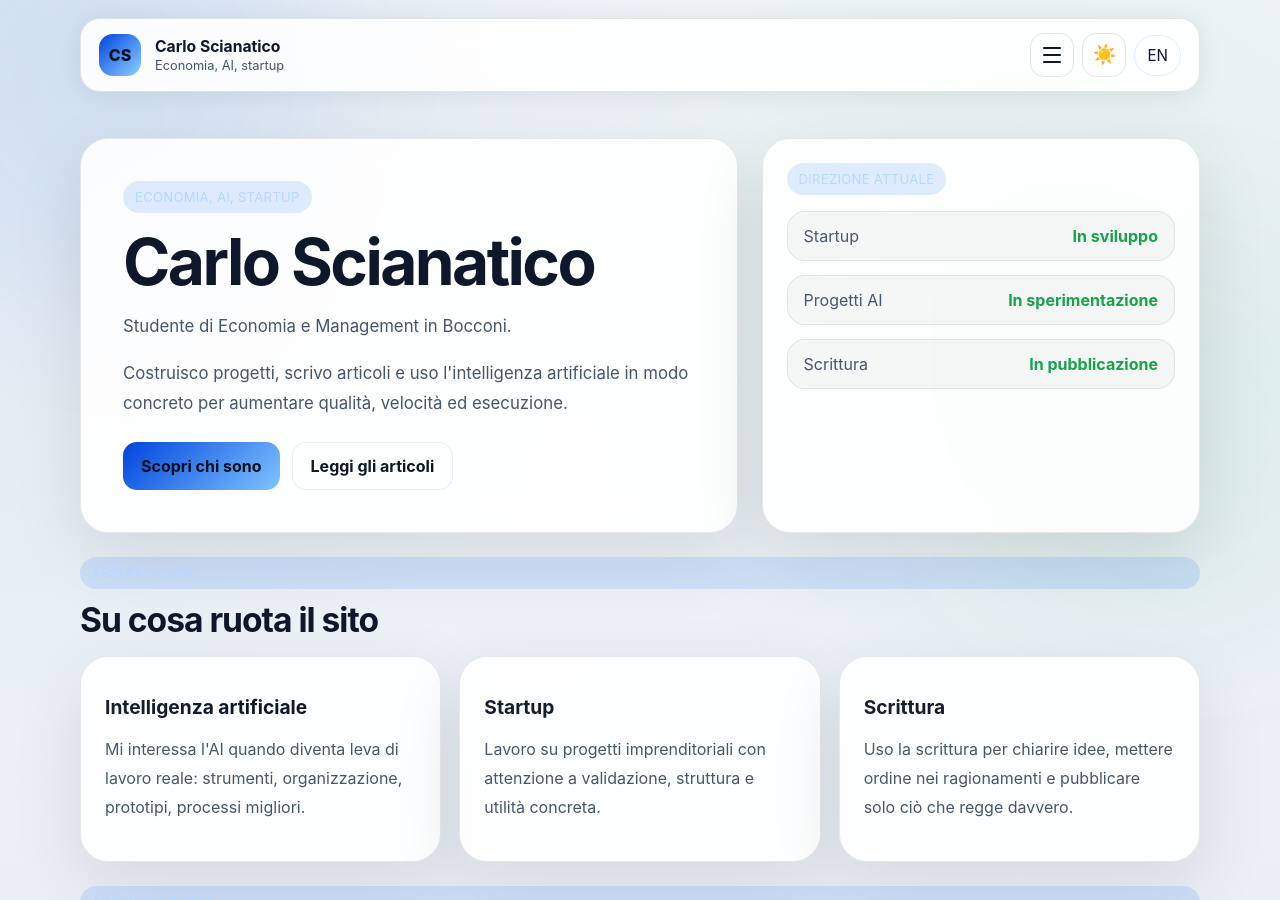
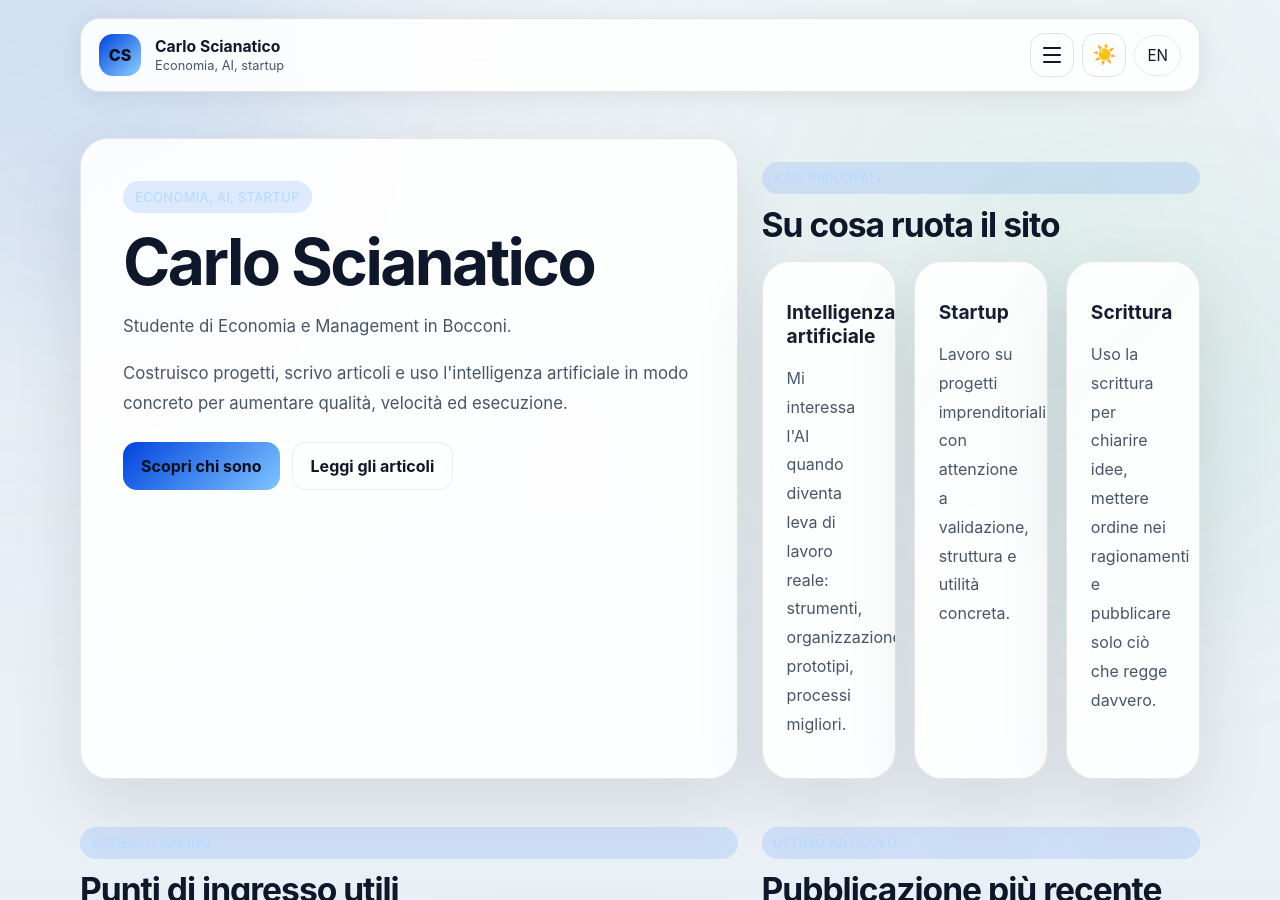
Before and after one commit to carloscianatico/carloscianatico.github.io, a Jekyll site: the page built from index.md, in a window 1280 px wide and 900 px high. Built offline with Jekyll 4.4.1, drawn with Linux system fonts in a browser that asks for light colours.

Commit message:
Update home.html

```diff
--- a/_layouts/home.html
+++ b/_layouts/home.html
@@ -16,21 +16,6 @@ layout: default
       {% endif %}
     </div>
   </div>
-
-  <aside class="hero-panel reveal">
-    <div class="glass-card hero-panel-card">
-      <span class="panel-label">{% if page.lang == 'en' %}Current direction{% else %}Direzione attuale{% endif %}</span>
-      <ul class="status-list">
-        {% for item in page.status_cards %}
-          <li>
-            <span>{{ item.label }}</span>
-            <strong>{{ item.value }}</strong>
-          </li>
-        {% endfor %}
-      </ul>
-    </div>
-  </aside>
-</section>
 
 {% if page.focus_cards %}
 <section class="section-block reveal">
```
